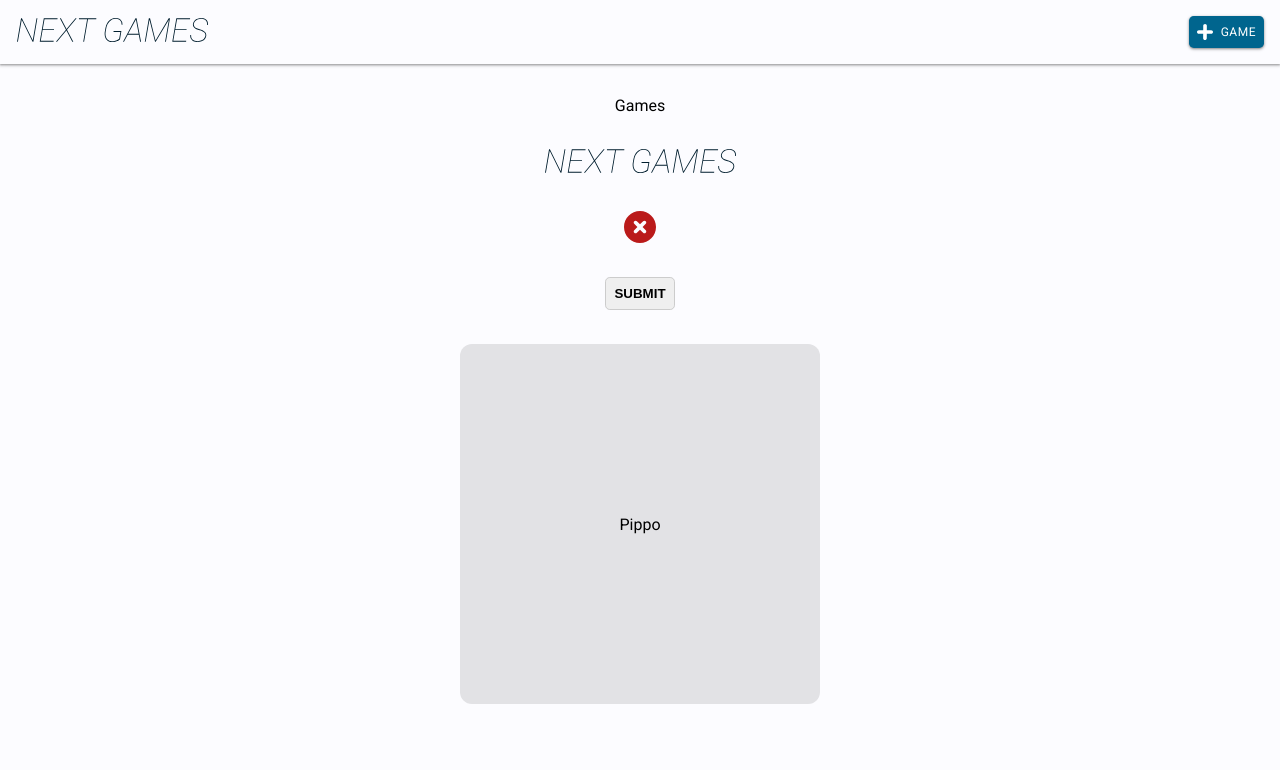
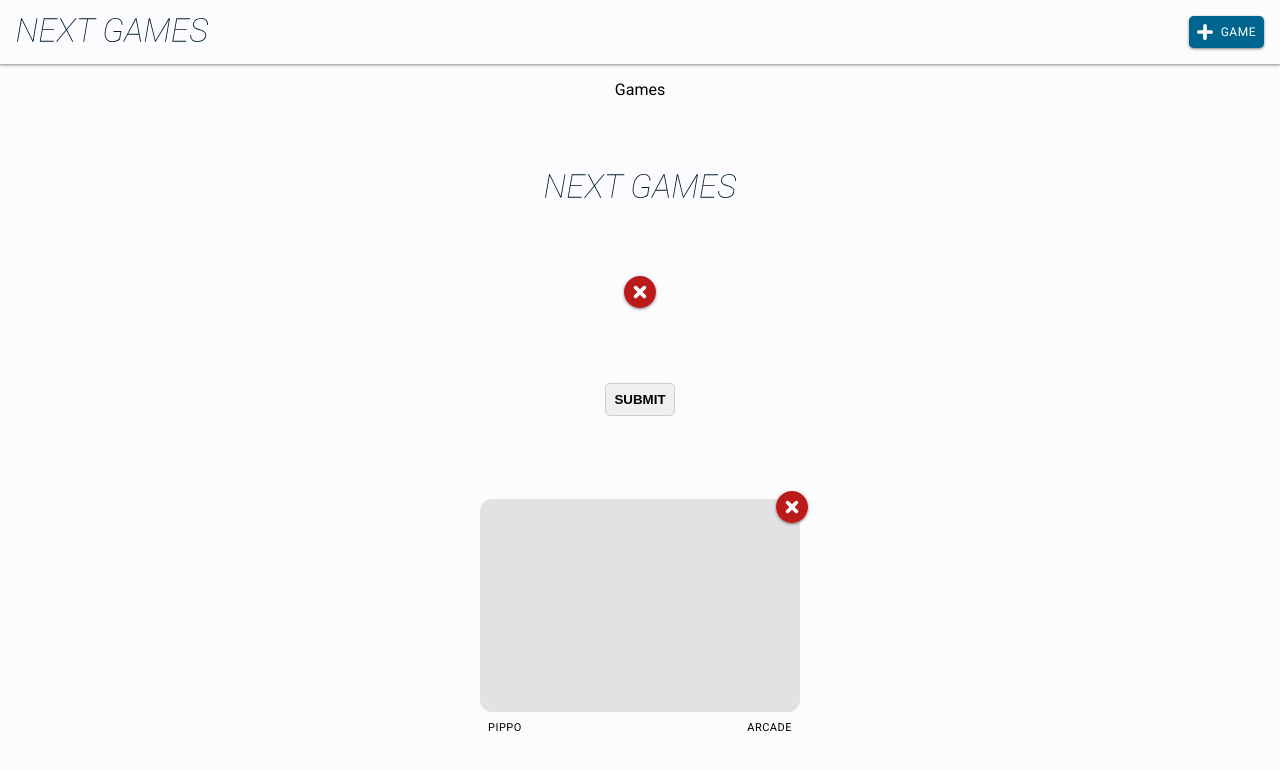
Before and after one commit to gianlucasudano/nextsprint-games, a Next.js app: page / in a window 1280 px wide. Shown: the top 770 px of the page. Built offline with nearby package versions, Linux system fonts and the light colour scheme.

Commit message:
game card, some css adjustments

```diff
--- a/app/components/buttons/button.module.css
+++ b/app/components/buttons/button.module.css
@@ -1,11 +1,12 @@
 .button {
   display: flex;
   cursor: pointer;
+  transition: transform 0.3s ease-out, box-shadow 0.3s ease-out allow-discrete;
 }
 
 .button:hover {
-  opacity: 0.8;
-  box-shadow: 0px 0px 3px 0px rgba(60, 60, 59, 0.1);
+  box-shadow: 0px 1px 3px 1px rgba(0, 0, 0, 0.15),
+    0px 1px 2px 0px rgba(0, 0, 0, 0.3);
 }
 
 .button[aria-disabled="true"] {
@@ -16,11 +17,12 @@
 .buttonSVG {
   border-radius: 50%;
   border: 0;
+  box-shadow: 0px 1px 3px 1px rgba(0, 0, 0, 0.15),
+    0px 1px 2px 0px rgba(0, 0, 0, 0.3);
 }
 
-.buttonSVG:hover img {
-  transform: rotate(-60deg);
-  transition: all 300ms;
+.buttonSVG:hover {
+  transform: rotate(-90deg);
 }
 
 .submit {
--- a/app/components/buttons/delete.tsx
+++ b/app/components/buttons/delete.tsx
@@ -1,14 +1,22 @@
-"use client"
+"use client";
 
 import { useFormStatus } from "react-dom";
 import Image from "next/image";
 import styles from "./button.module.css";
 
-export function Delete() {
+interface DeleteProps {
+  customClass: string;
+}
+
+export function Delete({ customClass }: DeleteProps) {
   const { pending } = useFormStatus();
 
   return (
-      <button className={`${styles.buttonSVG} ${styles.button} background`} type="submit" aria-disabled={pending}>
+    <button
+      className={`${styles.buttonSVG} ${styles.button} background ${customClass}`}
+      type="submit"
+      aria-disabled={pending}
+    >
       <Image
         src="/red-x-icon.svg"
         alt="Delete Icon"
--- a/app/components/StackedCard/index.tsx
+++ b/app/components/cards/StackedCard/index.tsx
@@ -1,9 +1,7 @@
-"use client"
-
 import styles from "./styles.module.css";
 
 interface CardProps extends React.HTMLAttributes<HTMLDivElement> {}
 
-export function StackedCard({...restProps }: CardProps) {
+export function StackedCard({ ...restProps }: CardProps) {
   return <div className={styles.filled} {...restProps} />;
 }
--- a/app/components/StackedCard/styles.module.css
+++ b/app/components/cards/StackedCard/styles.module.css
@@ -1,7 +1,7 @@
 .layout {
   display: flex;
-  width: 360px;
-  height: 360px;
+  width: 320px;
+  aspect-ratio: 3/2;
   justify-content: center;
   align-items: center;
   flex-shrink: 0;
--- /dev/null
+++ b/app/components/cards/game/index.tsx
@@ -0,0 +1,22 @@
+import styles from "./styles.module.css";
+
+import { Delete } from "@/app/components/buttons/delete";
+import { StackedCard } from "../StackedCard";
+
+interface GameProps {
+  name: string;
+  category: string;
+}
+
+export function Game({ name='pippo', category='arcade' }: GameProps) {
+  return (
+    <div className={styles.wrapper}>
+      <Delete customClass={styles.delete} />
+      <StackedCard />
+      <div className={styles.metaInfo}>
+        <span className="label-small">{name}</span>
+        <span className="label-small">{category}</span>
+      </div>
+    </div>
+  );
+}
--- /dev/null
+++ b/app/components/cards/game/styles.module.css
@@ -0,0 +1,24 @@
+.wrapper {
+  position: relative;
+  display: flex;
+  flex-direction: column;
+  padding: 0.5rem;
+}
+
+.delete {
+  border-radius: 50%;
+  border: 0;
+  display: flex;
+  position: absolute;
+  right: 0;
+  top: 0;
+  z-index: 10;
+}
+
+.metaInfo {
+    padding: 0.5rem;
+    display: flex;
+  align-items: center;
+  justify-content: space-between;
+  text-transform: uppercase;
+}
--- a/app/globals.css
+++ b/app/globals.css
@@ -39,8 +39,6 @@
   --card-rgb: 180, 185, 188;
   --card-border-rgb: 131, 134, 135;
 } */
-
-
 
 /* @media (prefers-color-scheme: dark) {
   :root {
@@ -259,7 +257,7 @@
   --md-sys-typescale-body-large-font-weight: 400px;
   --md-sys-typescale-body-large-font-size: 16px;
   --md-sys-typescale-body-large-line-height: 24px;
-  --md-sys-typescale-body-large-letter-spacing: 0.50px;
+  --md-sys-typescale-body-large-letter-spacing: 0.5px;
   /* body - medium */
   --md-sys-typescale-body-medium-font-family-name: Roboto;
   --md-sys-typescale-body-medium-font-family-style: Regular;
@@ -273,28 +271,28 @@
   --md-sys-typescale-body-small-font-weight: 400px;
   --md-sys-typescale-body-small-font-size: 12px;
   --md-sys-typescale-body-small-line-height: 16px;
-  --md-sys-typescale-body-small-letter-spacing: 0.40px;
+  --md-sys-typescale-body-small-letter-spacing: 0.4px;
   /* label - large */
   --md-sys-typescale-label-large-font-family-name: Roboto;
   --md-sys-typescale-label-large-font-family-style: Medium;
   --md-sys-typescale-label-large-font-weight: 500px;
   --md-sys-typescale-label-large-font-size: 14px;
   --md-sys-typescale-label-large-line-height: 20px;
-  --md-sys-typescale-label-large-letter-spacing: 0.10px;
+  --md-sys-typescale-label-large-letter-spacing: 0.1px;
   /* label - medium */
   --md-sys-typescale-label-medium-font-family-name: Roboto;
   --md-sys-typescale-label-medium-font-family-style: Medium;
   --md-sys-typescale-label-medium-font-weight: 500px;
   --md-sys-typescale-label-medium-font-size: 12px;
   --md-sys-typescale-label-medium-line-height: 16px;
-  --md-sys-typescale-label-medium-letter-spacing: 0.50px;
+  --md-sys-typescale-label-medium-letter-spacing: 0.5px;
   /* label - small */
   --md-sys-typescale-label-small-font-family-name: Roboto;
   --md-sys-typescale-label-small-font-family-style: Medium;
   --md-sys-typescale-label-small-font-weight: 500px;
   --md-sys-typescale-label-small-font-size: 11px;
   --md-sys-typescale-label-small-line-height: 16px;
-  --md-sys-typescale-label-small-letter-spacing: 0.50px;
+  --md-sys-typescale-label-small-letter-spacing: 0.5px;
   /* title - large */
   --md-sys-typescale-title-large-font-family-name: Roboto;
   --md-sys-typescale-title-large-font-family-style: Regular;
@@ -315,43 +313,59 @@
   --md-sys-typescale-title-small-font-weight: 500px;
   --md-sys-typescale-title-small-font-size: 14px;
   --md-sys-typescale-title-small-line-height: 20px;
-  --md-sys-typescale-title-small-letter-spacing: 0.10px;
+  --md-sys-typescale-title-small-letter-spacing: 0.1px;
 }
 
 :root {
   --md-sys-color-primary: var(--md-sys-color-primary-light);
   --md-sys-color-on-primary: var(--md-sys-color-on-primary-light);
   --md-sys-color-primary-container: var(--md-sys-color-primary-container-light);
-  --md-sys-color-on-primary-container: var(--md-sys-color-on-primary-container-light);
+  --md-sys-color-on-primary-container: var(
+    --md-sys-color-on-primary-container-light
+  );
   --md-sys-color-secondary: var(--md-sys-color-secondary-light);
   --md-sys-color-on-secondary: var(--md-sys-color-on-secondary-light);
-  --md-sys-color-secondary-container: var(--md-sys-color-secondary-container-light);
-  --md-sys-color-on-secondary-container: var(--md-sys-color-on-secondary-container-light);
+  --md-sys-color-secondary-container: var(
+    --md-sys-color-secondary-container-light
+  );
+  --md-sys-color-on-secondary-container: var(
+    --md-sys-color-on-secondary-container-light
+  );
   --md-sys-color-tertiary: var(--md-sys-color-tertiary-light);
   --md-sys-color-on-tertiary: var(--md-sys-color-on-tertiary-light);
-  --md-sys-color-tertiary-container: var(--md-sys-color-tertiary-container-light);
-  --md-sys-color-on-tertiary-container: var(--md-sys-color-on-tertiary-container-light);
+  --md-sys-color-tertiary-container: var(
+    --md-sys-color-tertiary-container-light
+  );
+  --md-sys-color-on-tertiary-container: var(
+    --md-sys-color-on-tertiary-container-light
+  );
   --md-sys-color-error: var(--md-sys-color-error-light);
   --md-sys-color-error-container: var(--md-sys-color-error-container-light);
   --md-sys-color-on-error: var(--md-sys-color-on-error-light);
-  --md-sys-color-on-error-container: var(--md-sys-color-on-error-container-light);
+  --md-sys-color-on-error-container: var(
+    --md-sys-color-on-error-container-light
+  );
   --md-sys-color-background: var(--md-sys-color-background-light);
   --md-sys-color-on-background: var(--md-sys-color-on-background-light);
   --md-sys-color-surface: var(--md-sys-color-surface-light);
   --md-sys-color-on-surface: var(--md-sys-color-on-surface-light);
   --md-sys-color-surface-variant: var(--md-sys-color-surface-variant-light);
-  --md-sys-color-on-surface-variant: var(--md-sys-color-on-surface-variant-light);
+  --md-sys-color-on-surface-variant: var(
+    --md-sys-color-on-surface-variant-light
+  );
   --md-sys-color-outline: var(--md-sys-color-outline-light);
-  --md-sys-color-inverse-on-surface: var(--md-sys-color-inverse-on-surface-light);
+  --md-sys-color-inverse-on-surface: var(
+    --md-sys-color-inverse-on-surface-light
+  );
   --md-sys-color-inverse-surface: var(--md-sys-color-inverse-surface-light);
   --md-sys-color-inverse-primary: var(--md-sys-color-inverse-primary-light);
   --md-sys-color-shadow: var(--md-sys-color-shadow-light);
   --md-sys-color-surface-tint: var(--md-sys-color-surface-tint-light);
   --md-sys-color-outline-variant: var(--md-sys-color-outline-variant-light);
   --md-sys-color-scrim: var(--md-sys-color-scrim-light);
- }
+}
 
-.display-large{
+.display-large {
   font-family: var(--md-sys-typescale-display-large-font-family-name);
   font-style: var(--md-sys-typescale-display-large-font-family-style);
   font-weight: var(--md-sys-typescale-display-large-font-weight);
@@ -361,7 +375,7 @@
   text-transform: var(--md-sys-typescale-display-large-text-transform);
   text-decoration: var(--md-sys-typescale-display-large-text-decoration);
 }
-.display-medium{
+.display-medium {
   font-family: var(--md-sys-typescale-display-medium-font-family-name);
   font-style: var(--md-sys-typescale-display-medium-font-family-style);
   font-weight: var(--md-sys-typescale-display-medium-font-weight);
@@ -371,7 +385,7 @@
   text-transform: var(--md-sys-typescale-display-medium-text-transform);
   text-decoration: var(--md-sys-typescale-display-medium-text-decoration);
 }
-.display-small{
+.display-small {
   font-family: var(--md-sys-typescale-display-small-font-family-name);
   font-style: var(--md-sys-typescale-display-small-font-family-style);
   font-weight: var(--md-sys-typescale-display-small-font-weight);
@@ -381,7 +395,7 @@
   text-transform: var(--md-sys-typescale-display-small-text-transform);
   text-decoration: var(--md-sys-typescale-display-small-text-decoration);
 }
-.headline-large{
+.headline-large {
   font-family: var(--md-sys-typescale-headline-large-font-family-name);
   font-style: var(--md-sys-typescale-headline-large-font-family-style);
   font-weight: var(--md-sys-typescale-headline-large-font-weight);
@@ -391,7 +405,7 @@
   text-transform: var(--md-sys-typescale-headline-large-text-transform);
   text-decoration: var(--md-sys-typescale-headline-large-text-decoration);
 }
-.headline-medium{
+.headline-medium {
   font-family: var(--md-sys-typescale-headline-medium-font-family-name);
   font-style: var(--md-sys-typescale-headline-medium-font-family-style);
   font-weight: var(--md-sys-typescale-headline-medium-font-weight);
@@ -401,7 +415,7 @@
   text-transform: var(--md-sys-typescale-headline-medium-text-transform);
   text-decoration: var(--md-sys-typescale-headline-medium-text-decoration);
 }
-.headline-small{
+.headline-small {
   font-family: var(--md-sys-typescale-headline-small-font-family-name);
   font-style: var(--md-sys-typescale-headline-small-font-family-style);
   font-weight: var(--md-sys-typescale-headline-small-font-weight);
@@ -411,7 +425,7 @@
   text-transform: var(--md-sys-typescale-headline-small-text-transform);
   text-decoration: var(--md-sys-typescale-headline-small-text-decoration);
 }
-.body-large{
+.body-large {
   font-family: var(--md-sys-typescale-body-large-font-family-name);
   font-style: var(--md-sys-typescale-body-large-font-family-style);
   font-weight: var(--md-sys-typescale-body-large-font-weight);
@@ -421,7 +435,7 @@
   text-transform: var(--md-sys-typescale-body-large-text-transform);
   text-decoration: var(--md-sys-typescale-body-large-text-decoration);
 }
-.body-medium{
+.body-medium {
   font-family: var(--md-sys-typescale-body-medium-font-family-name);
   font-style: var(--md-sys-typescale-body-medium-font-family-style);
   font-weight: var(--md-sys-typescale-body-medium-font-weight);
@@ -431,7 +445,7 @@
   text-transform: var(--md-sys-typescale-body-medium-text-transform);
   text-decoration: var(--md-sys-typescale-body-medium-text-decoration);
 }
-.body-small{
+.body-small {
   font-family: var(--md-sys-typescale-body-small-font-family-name);
   font-style: var(--md-sys-typescale-body-small-font-family-style);
   font-weight: var(--md-sys-typescale-body-small-font-weight);
@@ -441,7 +455,7 @@
   text-transform: var(--md-sys-typescale-body-small-text-transform);
   text-decoration: var(--md-sys-typescale-body-small-text-decoration);
 }
-.label-large{
+.label-large {
   font-family: var(--md-sys-typescale-label-large-font-family-name);
   font-style: var(--md-sys-typescale-label-large-font-family-style);
   font-weight: var(--md-sys-typescale-label-large-font-weight);
@@ -452,8 +466,7 @@
   text-decoration: var(--md-sys-typescale-label-large-text-decoration);
 }
 
-.label-medium{
-  font-family: var(--md-sys-typescale-label-medium-font-family-name);
+.label-medium {
   font-style: var(--md-sys-typescale-label-medium-font-family-style);
   font-weight: var(--md-sys-typescale-label-medium-font-weight);
   font-size: var(--md-sys-typescale-label-medium-font-size);
@@ -461,17 +474,14 @@
   line-height: var(--md-sys-typescale-label-medium-line-height);
 }
 
-.label-small{
-  font-family: var(--md-sys-typescale-label-small-font-family-name);
+.label-small {
   font-style: var(--md-sys-typescale-label-small-font-family-style);
   font-weight: var(--md-sys-typescale-label-small-font-weight);
   font-size: var(--md-sys-typescale-label-small-font-size);
-  letter-spacing: var(--md-sys-typescale-label-small-tracking);
-  line-height: var(--md-sys-typescale-label-small-height);
-  text-transform: var(--md-sys-typescale-label-small-text-transform);
-  text-decoration: var(--md-sys-typescale-label-small-text-decoration);
+  letter-spacing: var(--md-sys-typescale-label-small-letter-spacing);
+  line-height: var(--md-sys-typescale-label-small-line-height);
 }
-.title-large{
+.title-large {
   font-family: var(--md-sys-typescale-title-large-font-family-name);
   font-style: var(--md-sys-typescale-title-large-font-family-style);
   font-weight: var(--md-sys-typescale-title-large-font-weight);
@@ -481,7 +491,7 @@
   text-transform: var(--md-sys-typescale-title-large-text-transform);
   text-decoration: var(--md-sys-typescale-title-large-text-decoration);
 }
-.title-medium{
+.title-medium {
   font-family: var(--md-sys-typescale-title-medium-font-family-name);
   font-style: var(--md-sys-typescale-title-medium-font-family-style);
   font-weight: var(--md-sys-typescale-title-medium-font-weight);
@@ -491,7 +501,7 @@
   text-transform: var(--md-sys-typescale-title-medium-text-transform);
   text-decoration: var(--md-sys-typescale-title-medium-text-decoration);
 }
-.title-small{
+.title-small {
   font-family: var(--md-sys-typescale-title-small-font-family-name);
   font-style: var(--md-sys-typescale-title-small-font-family-style);
   font-weight: var(--md-sys-typescale-title-small-font-weight);
@@ -501,7 +511,6 @@
   text-transform: var(--md-sys-typescale-title-small-text-transform);
   text-decoration: var(--md-sys-typescale-title-small-text-decoration);
 }
-
 
 .primary {
   background-color: var(--md-sys-color-primary);
@@ -684,8 +693,6 @@
   color: var(--md-sys-color-scrim);
 }
 
-
-
 * {
   box-sizing: border-box;
   padding: 0;
--- a/app/layout.tsx
+++ b/app/layout.tsx
@@ -13,8 +13,8 @@ const roboto = Roboto({
 });
 
 export const metadata: Metadata = {
-  title: "Create Next App",
-  description: "Generated by create next app",
+  title: "Next Sprint Games",
+  description: "Next Sprint home task",
 };
 
 export default function RootLayout({
--- a/app/page.module.css
+++ b/app/page.module.css
@@ -3,7 +3,7 @@
   flex-direction: column;
   justify-content: space-between;
   align-items: center;
-  padding: 6rem;
+  padding: 5rem 0 3rem 0;
   min-height: 100vh;
 }
 
--- a/app/page.tsx
+++ b/app/page.tsx
@@ -2,7 +2,7 @@ import styles from "@/app/page.module.css";
 
 import { Delete } from "@/app/components/buttons/delete";
 import { Submit } from "@/app/components/buttons/submit";
-import { StackedCard } from "@/app/components/StackedCard";
+import { Game } from "@/app/components/cards/game";
 import { Logo } from "@/app/components/nav/logo";
 
 export default function Games() {
@@ -12,7 +12,7 @@ export default function Games() {
       <Logo />
       <Delete />
       <Submit />
-      <StackedCard>Pippo</StackedCard>
+      <Game />
     </main>
   );
 }
```
Also changed, not shown: 1 other file (tests, documents, lock files or other folders). Lines whose indentation alone changed are shown as unchanged.
